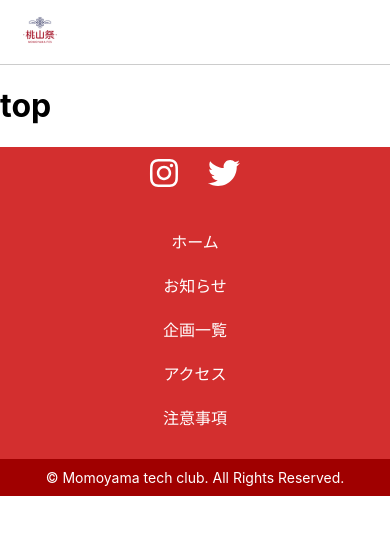
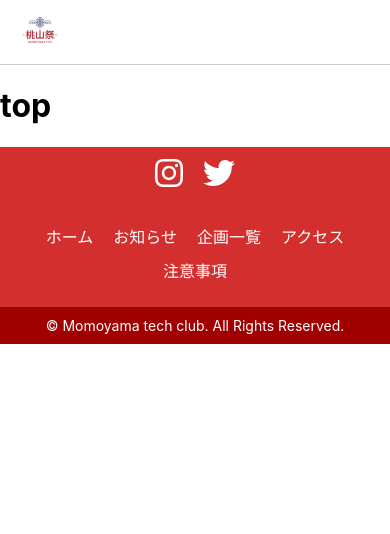
Before and after one commit to momoyama-tech/momosai-hp, a React (Create React App) app: page / in a window 390 px wide. Shown: the top 534 px of the page. Built offline with nearby package versions, Linux system fonts and the light colour scheme.

Commit message:
企画一覧の編集をしやすくする機能追加

```diff
--- a/src/components/Footer.css
+++ b/src/components/Footer.css
@@ -34,11 +34,32 @@
   }
 
   @media (max-width: 600px) {
+    .footer-socials {
+      justify-content: center;
+      padding-bottom: 10px;
+    }
+
+    .footer-socials a {
+      margin: 0 10px;
+    }
+
     .footer-nav {
-      flex-direction: column;
+      display: flex; /* ブロックではなくフレックスボックスに変更 */
+      justify-content: center; /* アイテムを中央に寄せる */
+      flex-wrap: wrap; /* 必要に応じて折り返す */
     }
 
     .footer-nav a {
-      margin: 10px 0; /* モバイルビューでのリンク間隔 */
+      display: inline; /* 各リンクをインライン要素にする */
+      margin: 0 5px; /* 横のマージンを調整 */
+      padding: 5px; /* タップしやすくするためにパディングを追加 */
+    }
+
+    .nav-divider {
+      display: none; /* 区切り線は非表示に */
+    }
+
+    .footer-bottom {
+      padding: 10px;
     }
   }
--- /dev/null
+++ b/src/pages/Project.css
@@ -0,0 +1,29 @@
+.project {
+    text-align: center;
+    margin: 20px;
+  }
+
+  .tabs {
+    display: flex;
+    justify-content: center;
+    margin-bottom: 20px;
+  }
+
+  .tab {
+    padding: 10px 20px;
+    border: none;
+    background-color: transparent;
+    cursor: pointer;
+    transition: all 0.3s ease;
+    border-bottom: 2px solid transparent;
+  }
+
+  .tab.active {
+    color: #ff0000;
+    border-bottom: 2px solid #ff0000;
+  }
+
+  .content {
+    padding: 20px;
+    /* 以下に適切なスタイルを追加 */
+  }
--- a/src/pages/Project.jsx
+++ b/src/pages/Project.jsx
@@ -1,9 +1,35 @@
-import React from 'react';
+import React, { useState } from 'react';
+import './Project.css';
 
 function Project() {
+  const [activeTab, setActiveTab] = useState('topic');
+
   return (
-    <div>
-      <h1>企画情報</h1>
+    <div className="project">
+      <div className="tabs">
+        <button
+          className={`tab ${activeTab === 'topic' ? 'active' : ''}`}
+          onClick={() => setActiveTab('topic')}
+        >
+          屋内展示
+        </button>
+        <button
+          className={`tab ${activeTab === 'news' ? 'active' : ''}`}
+          onClick={() => setActiveTab('news')}
+        >
+           模擬店
+        </button>
+      </div>
+      {activeTab === 'topic' && (
+        <div className="content">
+          <h1>屋内展示</h1>
+        </div>
+      )}
+      {activeTab === 'news' && (
+        <div className="content">
+          <h1>模擬店一覧</h1>
+        </div>
+      )}
     </div>
   );
 }
```
